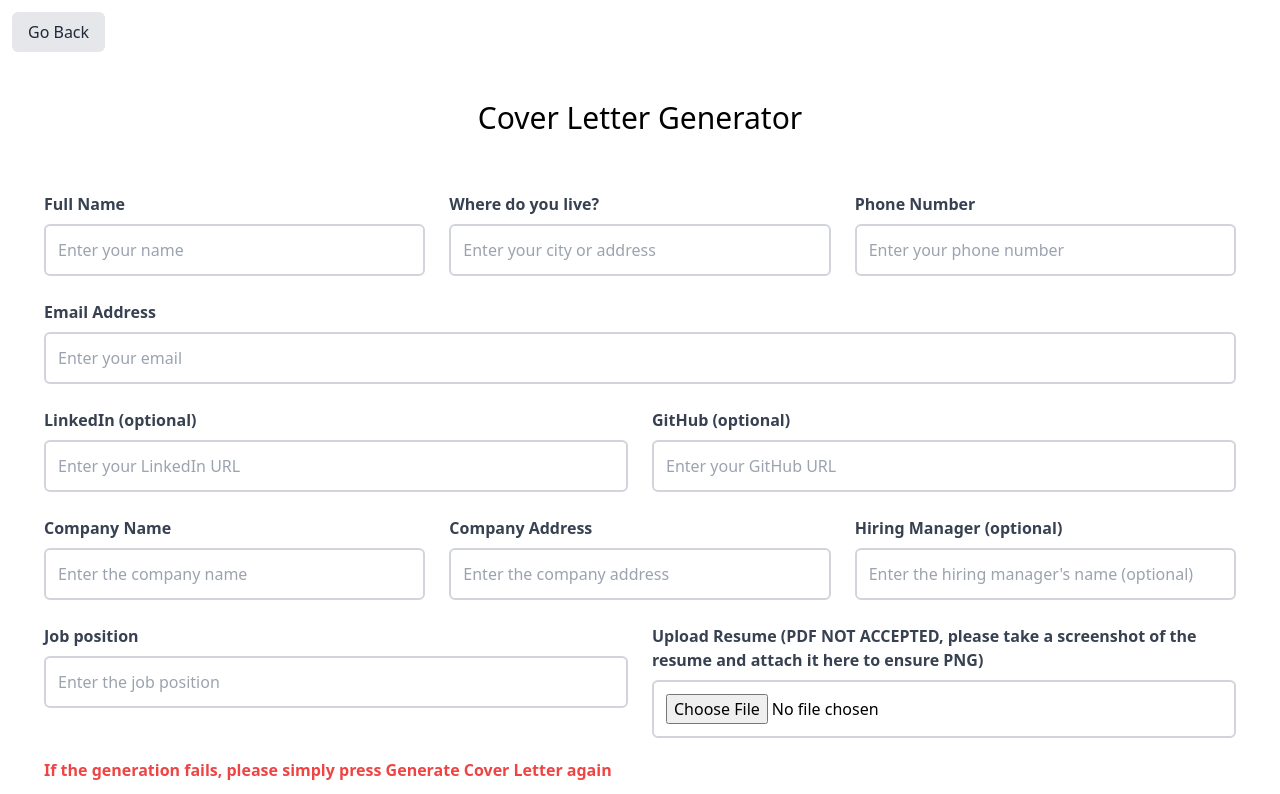
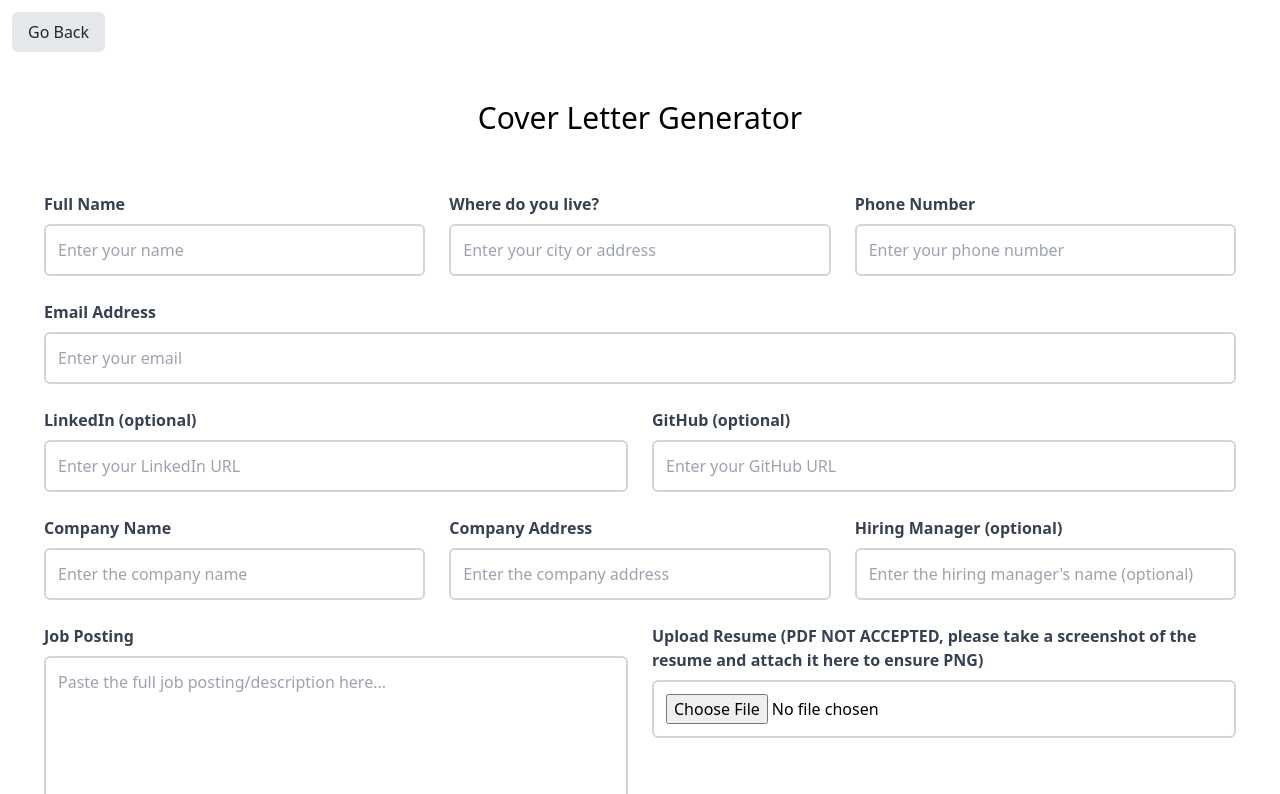
Before and after one commit to ericnii/coverSume, a React (Create React App) app in the folder cover-sume/: page /#/cover in a window 1280 px wide. Shown: the top 794 px of the page. Built offline with nearby package versions, Linux system fonts and the light colour scheme.

Commit message:
added job posting

```diff
--- a/cover-sume/src/cover.js
+++ b/cover-sume/src/cover.js
@@ -17,7 +17,7 @@ function CoverLetterGenerator() {
     github: '',
     companyName: '',
     companyAddress: '',
-    jobPosition: '',
+    jobPosting: '',
     hiringManager: '',
   });
 
@@ -174,13 +174,13 @@ function CoverLetterGenerator() {
               />
             </div>
             <div className="flex flex-col flex-1 min-w-[300px]">
-              <label className="mb-2 font-bold text-gray-700">Job position</label>
-              <input
-                name="jobPosition"
-                placeholder="Enter the job position"
-                className="p-3 border-2 border-gray-300 rounded-md"
+              <label className="mb-2 font-bold text-gray-700">Job Posting</label>
+              <textarea
+                name="jobPosting"
+                placeholder="Paste the full job posting/description here..."
+                className="p-3 border-2 border-gray-300 rounded-md min-h-[150px]"
                 required
-                value={formData.jobPosition}
+                value={formData.jobPosting}
                 onChange={handleChange}
               />
             </div>
```
Also changed, not shown: 1 other file (tests, documents, lock files or other folders).
